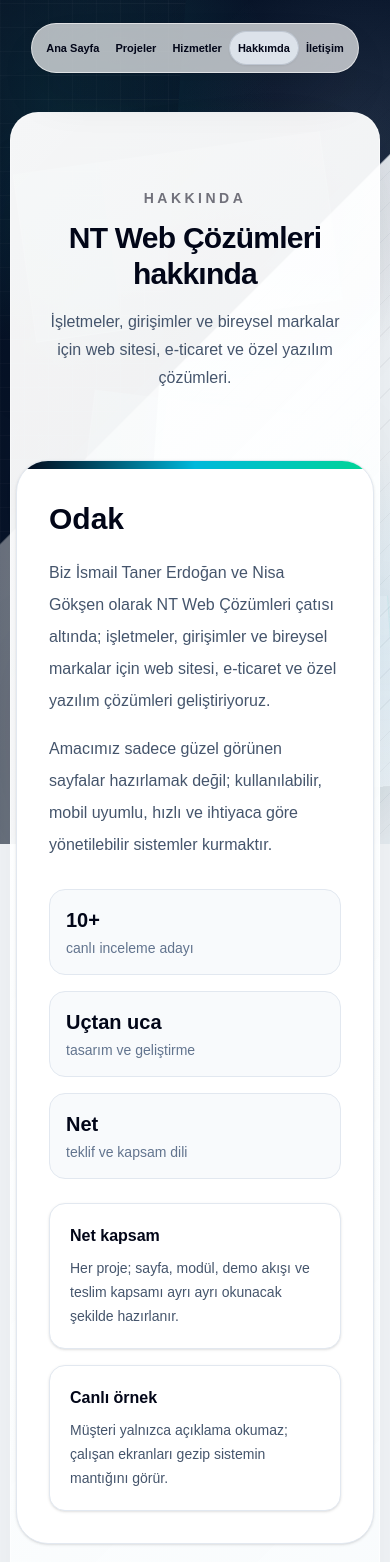
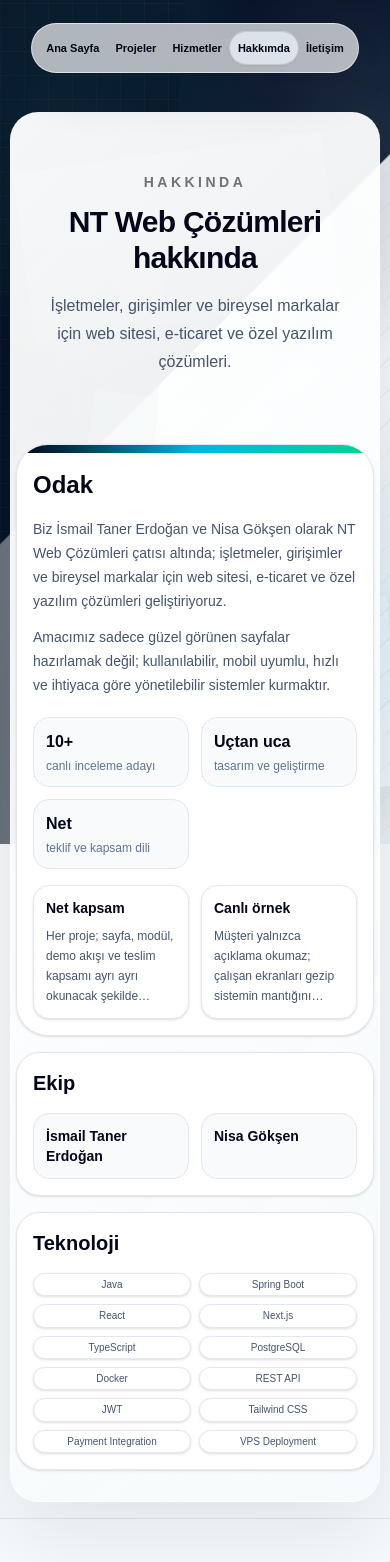
Before and after one commit to Tanerrrdogann/nt-works, a Next.js app: page /about in a window 390 px wide. Shown: the top 1562 px of the page. Built offline with nearby package versions, Linux system fonts and the light colour scheme.

Commit message:
Refine mobile layouts for project and info pages

```diff
--- a/src/app/about/page.tsx
+++ b/src/app/about/page.tsx
@@ -11,7 +11,7 @@ export default function AboutPage() {
   const team = ["İsmail Taner Erdoğan", "Nisa Gökşen"];
 
   return (
-    <section className="py-16">
+    <section className="py-12 sm:py-16">
       <Container>
         <SectionTitle
           eyebrow={t("about.eyebrow")}
@@ -19,33 +19,33 @@ export default function AboutPage() {
           description={t("about.description")}
         />
 
-        <div className="grid gap-8 lg:grid-cols-[1fr_0.86fr]">
+        <div className="grid gap-4 sm:gap-8 lg:grid-cols-[1fr_0.86fr]">
           <div className="flex h-full flex-col overflow-hidden rounded-[2rem] border border-slate-200 bg-white shadow-sm">
             <div className="h-2 bg-gradient-to-r from-slate-950 via-cyan-500 to-emerald-400" />
-            <div className="flex flex-1 flex-col p-8">
-              <h2 className="text-3xl font-black text-slate-950">{t("about.focus")}</h2>
-              <p className="mt-5 leading-8 text-slate-600">
+            <div className="flex flex-1 flex-col p-4 sm:p-8">
+              <h2 className="text-2xl font-black text-slate-950 sm:text-3xl">{t("about.focus")}</h2>
+              <p className="mt-4 text-sm leading-6 text-slate-600 sm:mt-5 sm:text-base sm:leading-8">
                 {t("about.p1")}
               </p>
 
-              <p className="mt-4 leading-8 text-slate-600">
+              <p className="mt-3 text-sm leading-6 text-slate-600 sm:mt-4 sm:text-base sm:leading-8">
                 {t("about.p2")}
               </p>
 
-              <div className="mt-7 grid gap-4 md:grid-cols-3">
+              <div className="mt-5 grid grid-cols-2 gap-3 sm:mt-7 sm:gap-4 md:grid-cols-3">
                 {[
                   ["10+", language === "tr" ? "canlı inceleme adayı" : "live preview candidates"],
                   ["Uçtan uca", language === "tr" ? "tasarım ve geliştirme" : "design and development"],
                   ["Net", language === "tr" ? "teklif ve kapsam dili" : "scope and proposal language"]
                 ].map(([value, label]) => (
-                  <div key={label} className="rounded-2xl border border-slate-200 bg-slate-50 p-4">
-                    <p className="text-xl font-black text-slate-950">{value}</p>
-                    <p className="mt-1 text-sm leading-5 text-slate-500">{label}</p>
+                  <div key={label} className="rounded-2xl border border-slate-200 bg-slate-50 p-3 sm:p-4">
+                    <p className="text-base font-black text-slate-950 sm:text-xl">{value}</p>
+                    <p className="mt-1 text-xs leading-4 text-slate-500 sm:text-sm sm:leading-5">{label}</p>
                   </div>
                 ))}
               </div>
 
-              <div className="mt-6 grid gap-4 md:grid-cols-2">
+              <div className="mt-4 grid grid-cols-2 gap-3 sm:mt-6 sm:gap-4 md:grid-cols-2">
                 {[
                   [
                     language === "tr" ? "Net kapsam" : "Clear scope",
@@ -60,34 +60,34 @@ export default function AboutPage() {
                       : "Clients do not only read copy; they can review working screens and understand the system."
                   ]
                 ].map(([title, text]) => (
-                  <div key={title} className="rounded-2xl border border-slate-200 bg-white p-5 shadow-sm">
-                    <p className="font-black text-slate-950">{title}</p>
-                    <p className="mt-2 text-sm leading-6 text-slate-600">{text}</p>
+                  <div key={title} className="rounded-2xl border border-slate-200 bg-white p-3 shadow-sm sm:p-5">
+                    <p className="text-sm font-black text-slate-950 sm:text-base">{title}</p>
+                    <p className="mt-2 line-clamp-4 text-xs leading-5 text-slate-600 sm:line-clamp-none sm:text-sm sm:leading-6">{text}</p>
                   </div>
                 ))}
               </div>
             </div>
           </div>
 
-          <div className="grid gap-6">
-            <div className="rounded-[2rem] border border-slate-200 bg-white p-8 shadow-sm">
-              <h2 className="text-2xl font-black text-slate-950">
+          <div className="grid gap-4 sm:gap-6">
+            <div className="rounded-3xl border border-slate-200 bg-white p-4 shadow-sm sm:rounded-[2rem] sm:p-8">
+              <h2 className="text-xl font-black text-slate-950 sm:text-2xl">
                 {language === "tr" ? "Ekip" : "Team"}
               </h2>
-              <div className="mt-5 grid gap-4">
+              <div className="mt-4 grid grid-cols-2 gap-3 sm:mt-5 sm:gap-4 lg:grid-cols-1">
                 {team.map((member) => (
-                  <div key={member} className="rounded-2xl border border-slate-200 bg-slate-50 p-5">
-                    <p className="text-lg font-black text-slate-950">{member}</p>
+                  <div key={member} className="rounded-2xl border border-slate-200 bg-slate-50 p-3 sm:p-5">
+                    <p className="text-sm font-black leading-5 text-slate-950 sm:text-lg sm:leading-6">{member}</p>
                   </div>
                 ))}
               </div>
             </div>
 
-            <div className="rounded-[2rem] border border-slate-200 bg-white p-8 shadow-sm">
-              <h2 className="text-2xl font-black text-slate-950">{t("about.stack")}</h2>
-              <div className="mt-5 flex flex-wrap gap-2">
+            <div className="rounded-3xl border border-slate-200 bg-white p-4 shadow-sm sm:rounded-[2rem] sm:p-8">
+              <h2 className="text-xl font-black text-slate-950 sm:text-2xl">{t("about.stack")}</h2>
+              <div className="mt-4 grid grid-cols-2 gap-2 sm:mt-5 sm:flex sm:flex-wrap">
                 {techStack.map((tech) => (
-                  <Badge key={tech}>{tech}</Badge>
+                  <Badge key={tech} className="justify-center px-2 text-[10px] sm:justify-start sm:px-3 sm:text-xs">{tech}</Badge>
                 ))}
               </div>
             </div>
--- a/src/app/services/page.tsx
+++ b/src/app/services/page.tsx
@@ -10,7 +10,7 @@ export default function ServicesPage() {
   const { t, language } = useLanguage();
 
   return (
-    <section className="py-16">
+    <section className="py-12 sm:py-16">
       <Container>
         <SectionTitle
           eyebrow={t("services.eyebrow")}
@@ -18,29 +18,29 @@ export default function ServicesPage() {
           description={t("services.description")}
         />
 
-        <div className="grid gap-6 md:grid-cols-2">
+        <div className="grid grid-cols-2 gap-3 sm:gap-4 md:grid-cols-2 lg:gap-6">
           {services.map((service) => (
             <div
               key={service.title}
-              className="rounded-3xl border border-slate-200 bg-white p-7 shadow-sm"
+              className="rounded-2xl border border-slate-200 bg-white p-3 shadow-sm sm:p-5 lg:rounded-3xl lg:p-7"
             >
-              <h2 className="text-2xl font-bold text-slate-950">
+              <h2 className="text-sm font-bold leading-5 text-slate-950 sm:text-lg sm:leading-6 lg:text-2xl">
                 {language === "tr" ? service.titleTr : service.title}
               </h2>
-              <p className="mt-4 leading-7 text-slate-600">
+              <p className="mt-2 line-clamp-5 text-xs leading-5 text-slate-600 sm:mt-3 sm:line-clamp-none sm:text-sm sm:leading-6 lg:mt-4 lg:text-base lg:leading-7">
                 {language === "tr" ? service.descriptionTr : service.description}
               </p>
             </div>
           ))}
         </div>
 
-        <div className="mt-10 rounded-[2rem] border border-slate-200 bg-white p-8 text-slate-950 shadow-sm">
-          <h2 className="text-3xl font-black">{t("services.flowTitle")}</h2>
-          <p className="mt-4 max-w-3xl text-zinc-700">
+        <div className="mt-6 rounded-3xl border border-slate-200 bg-white p-4 text-slate-950 shadow-sm sm:mt-10 sm:rounded-[2rem] sm:p-8">
+          <h2 className="text-xl font-black sm:text-3xl">{t("services.flowTitle")}</h2>
+          <p className="mt-3 max-w-3xl text-sm leading-6 text-zinc-700 sm:mt-4 sm:text-base">
             {t("services.flowDescription")}
           </p>
-          <div className="mt-6">
-            <Button href="/contact">
+          <div className="mt-4 sm:mt-6">
+            <Button href="/contact" className="h-10 min-h-10 px-4 text-xs sm:h-12 sm:min-h-12 sm:px-5 sm:text-sm">
               {t("services.start")}
             </Button>
           </div>
--- a/src/components/projects/ProjectCard.tsx
+++ b/src/components/projects/ProjectCard.tsx
@@ -38,9 +38,9 @@ export default function ProjectCard({ project }: { project: Project }) {
           {shortDescription}
         </p>
 
-        <div className="mt-2.5 flex flex-wrap gap-1.5 sm:mt-4 sm:gap-2 xl:mt-5">
+        <div className="mt-2.5 hidden flex-wrap gap-1.5 sm:mt-4 sm:flex sm:gap-2 xl:mt-5">
           {project.techStack.slice(0, 4).map((tech, index) => (
-            <Badge key={tech} className={`${index > 1 ? "hidden sm:inline-flex" : ""} px-2 text-[10px] sm:px-3 sm:text-xs`}>
+            <Badge key={tech} className={`${index > 1 ? "hidden md:inline-flex" : ""} px-2 text-[10px] sm:px-3 sm:text-xs`}>
               {tech}
             </Badge>
           ))}
```
Also changed, not shown: src/app/contact/page.tsx (+22 -22 lines), src/components/projects/ProjectDetail.tsx (+7 -7 lines).
